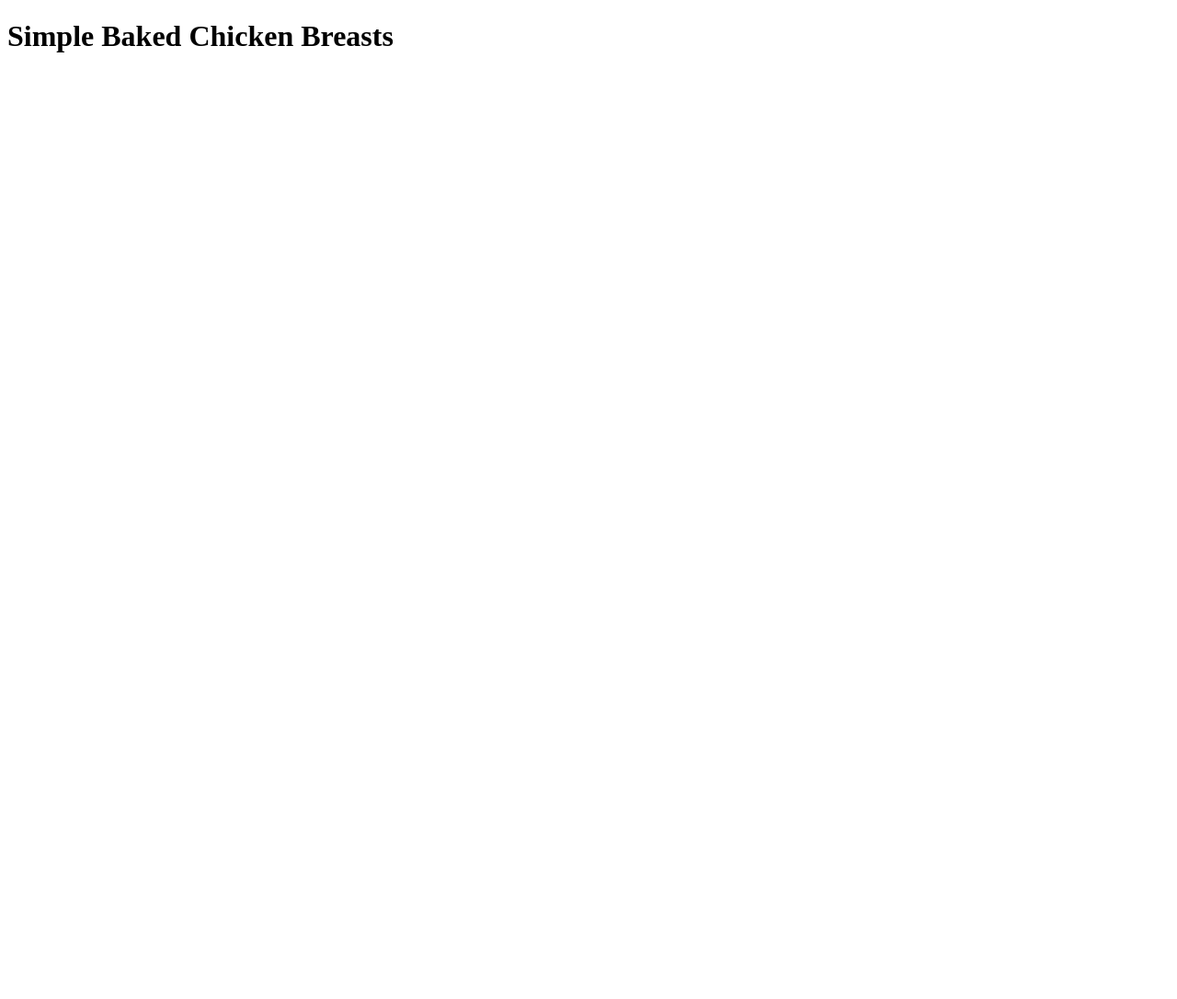
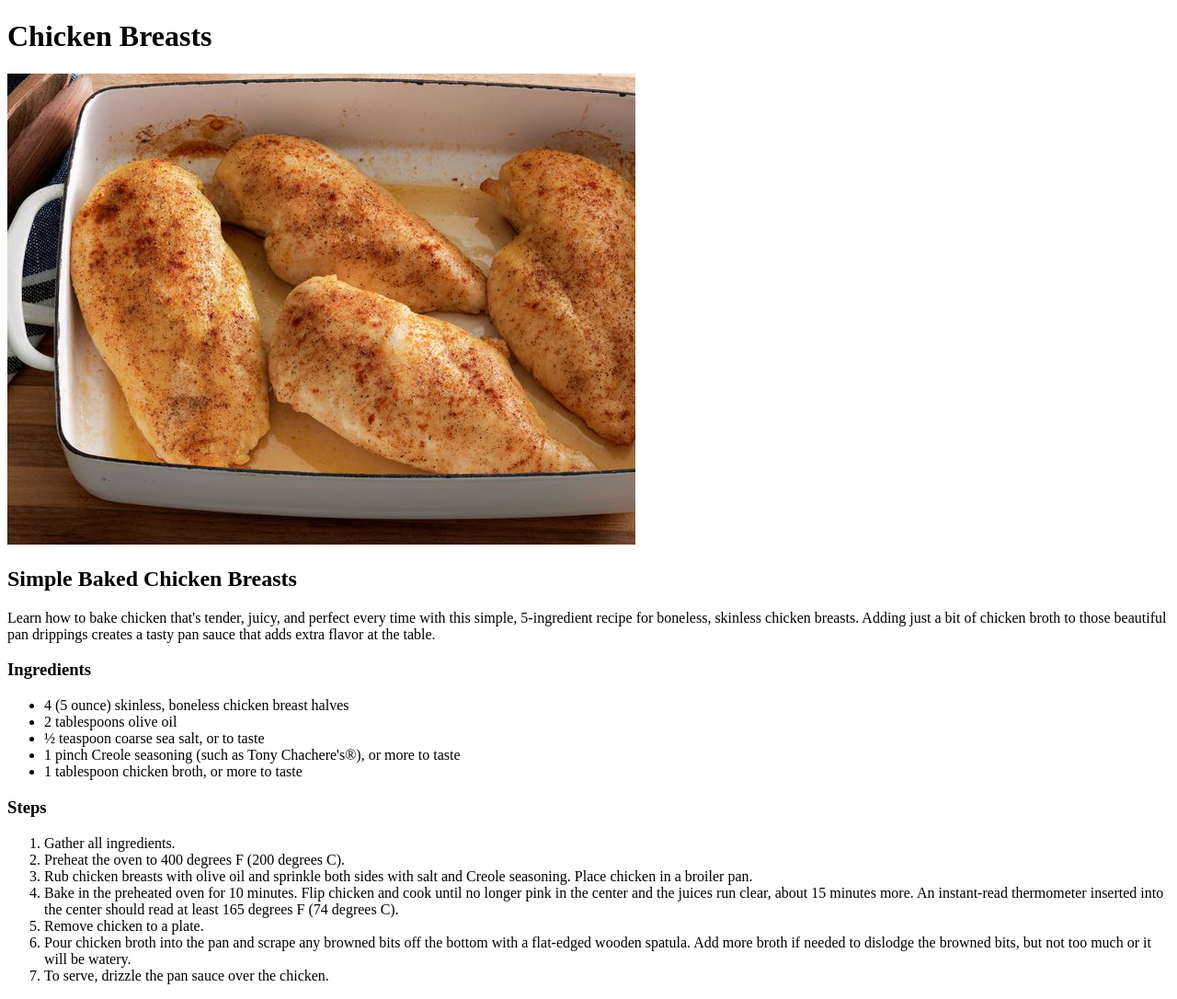
Before and after one commit to Khaled1G/odin-recipes, a plain HTML site: page recipes/chicken.html in a window 1280 px wide. Shown: the whole page at 92% size. Before the commit the page ends 800 px from the top, so only its background shows below. Drawn offline with Linux system fonts and the light colour scheme.

Commit message:
Edit README.md and index.html and recipes

```diff
--- a/recipes/chicken.html
+++ b/recipes/chicken.html
@@ -4,6 +4,27 @@
     <meta charset="UTF-8">
 </head>
 <body>
-    <h1>Simple Baked Chicken Breasts</h1>
+    <h1>Chicken Breasts</h1>
+    <img src="images/240208-simple-baked-chicken-breasts-DDMFS-4x3-74f701fc875a4af4be7ef889185c5f41.jpg" alt="chicken Breasts">
+    <h2>Simple Baked Chicken Breasts</h2>
+    <p>Learn how to bake chicken that's tender, juicy, and perfect every time with this simple, 5-ingredient recipe for boneless, skinless chicken breasts. Adding just a bit of chicken broth to those beautiful pan drippings creates a tasty pan sauce that adds extra flavor at the table.</p>
+      <h3>Ingredients</h3>
+      <ul>
+        <li>4 (5 ounce) skinless, boneless chicken breast halves</li>
+        <li>2 tablespoons olive oil</li>
+        <li>½ teaspoon coarse sea salt, or to taste</li>
+        <li>1 pinch Creole seasoning (such as Tony Chachere's®), or more to taste</li>
+        <li>1 tablespoon chicken broth, or more to taste</li>
+      </ul>
+      <h3>Steps</h3>
+      <ol>
+        <li>Gather all ingredients.</li>
+        <li>Preheat the oven to 400 degrees F (200 degrees C).</li>
+        <li>Rub chicken breasts with olive oil and sprinkle both sides with salt and Creole seasoning. Place chicken in a broiler pan.</li>
+        <li>Bake in the preheated oven for 10 minutes. Flip chicken and cook until no longer pink in the center and the juices run clear, about 15 minutes more. An instant-read thermometer inserted into the center should read at least 165 degrees F (74 degrees C).</li>
+        <li>Remove chicken to a plate.</li>
+        <li>Pour chicken broth into the pan and scrape any browned bits off the bottom with a flat-edged wooden spatula. Add more broth if needed to dislodge the browned bits, but not too much or it will be watery.</li>
+        <li>To serve, drizzle the pan sauce over the chicken.</li>
+      </ol>
 </body>
 </html>
```
Also changed, not shown: index.html (+3 -3 lines), recipes/past.html (+19 -0 lines), recipes/taco.html (+17 -1 lines), recipes/images/240208-simple-baked-chicken-breasts-DDMFS-4x3-74f701fc875a4af4be7ef889185c5f41.jpg (added), recipes/images/241920-easy-homemade-pasta-dough-ddmfs-4x3-c7172fe3104e43868f928c077d3a3397.jpg (added), recipes/images/image.webp (added).
